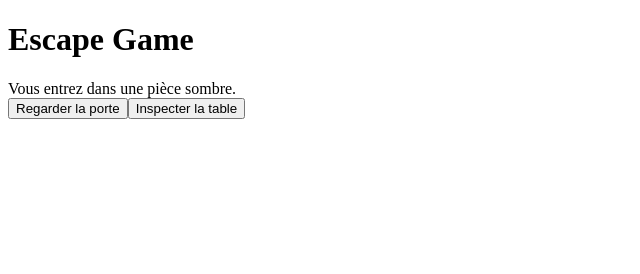
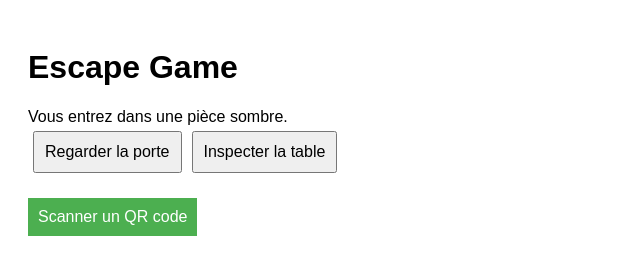
Before and after one commit to arthurchauvot/-Donjon-Obscurus, a plain HTML site: page index.html in a window 1280 px wide. Shown: the whole page, without its empty margins (0-640 px from the left). Drawn offline with Linux system fonts and the light colour scheme.

Commit message:
index.html

```diff
--- a/index.html
+++ b/index.html
@@ -4,11 +4,17 @@
   <meta charset="UTF-8">
   <title>Escape Game</title>
   <meta name="viewport" content="width=device-width, initial-scale=1">
+  <style>
+    body { font-family: Arial; padding: 20px; }
+    #choix button { margin: 5px; padding: 10px; font-size: 16px; }
+    #scanBtn { margin-top: 20px; padding: 10px; font-size: 16px; background: #4CAF50; color: white; border: none; }
+  </style>
 </head>
 <body>
   <h1>Escape Game</h1>
   <div id="texte"></div>
   <div id="choix"></div>
+  <button id="scanBtn">Scanner un QR code</button>
 
   <script src="game.js"></script>
 </body>
```
